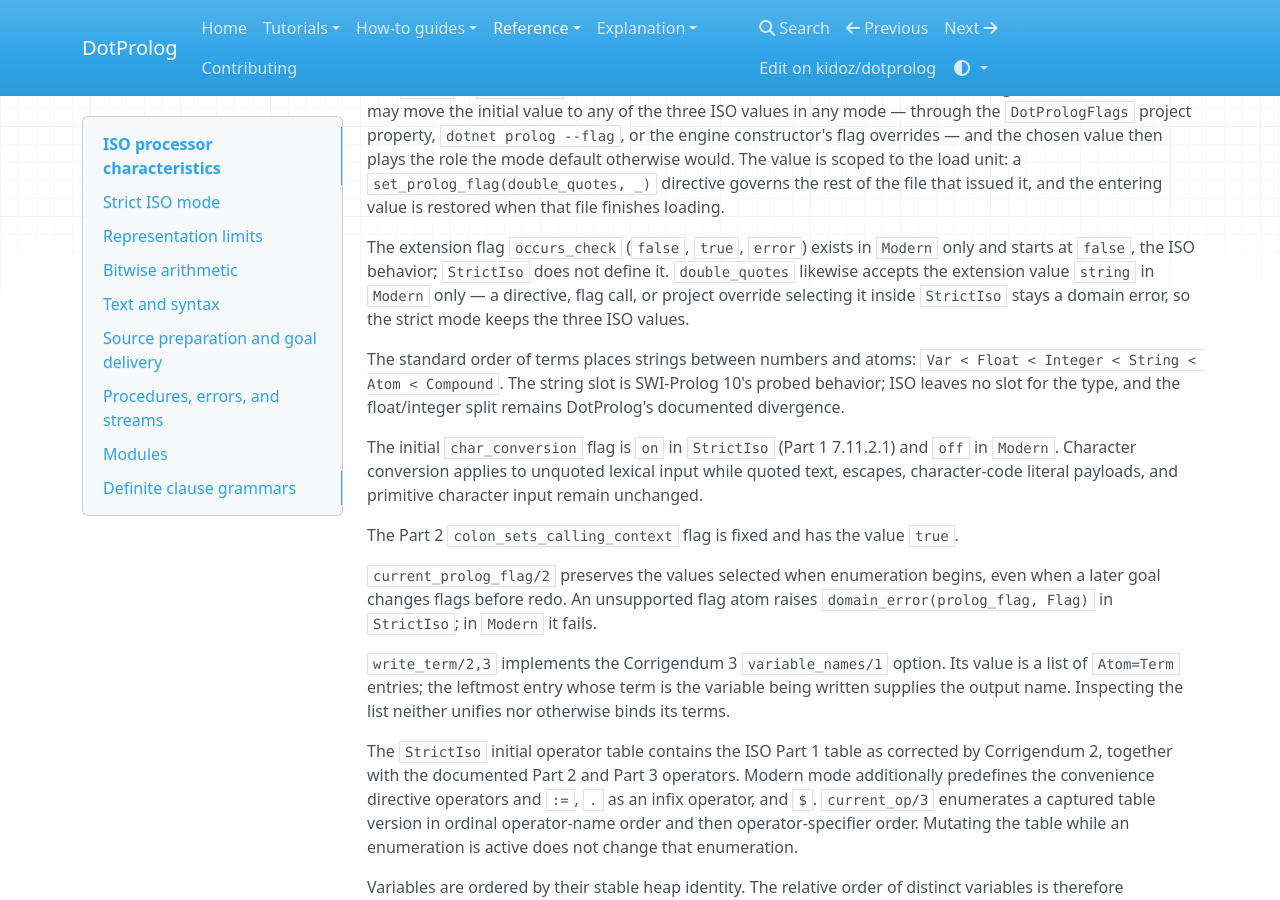
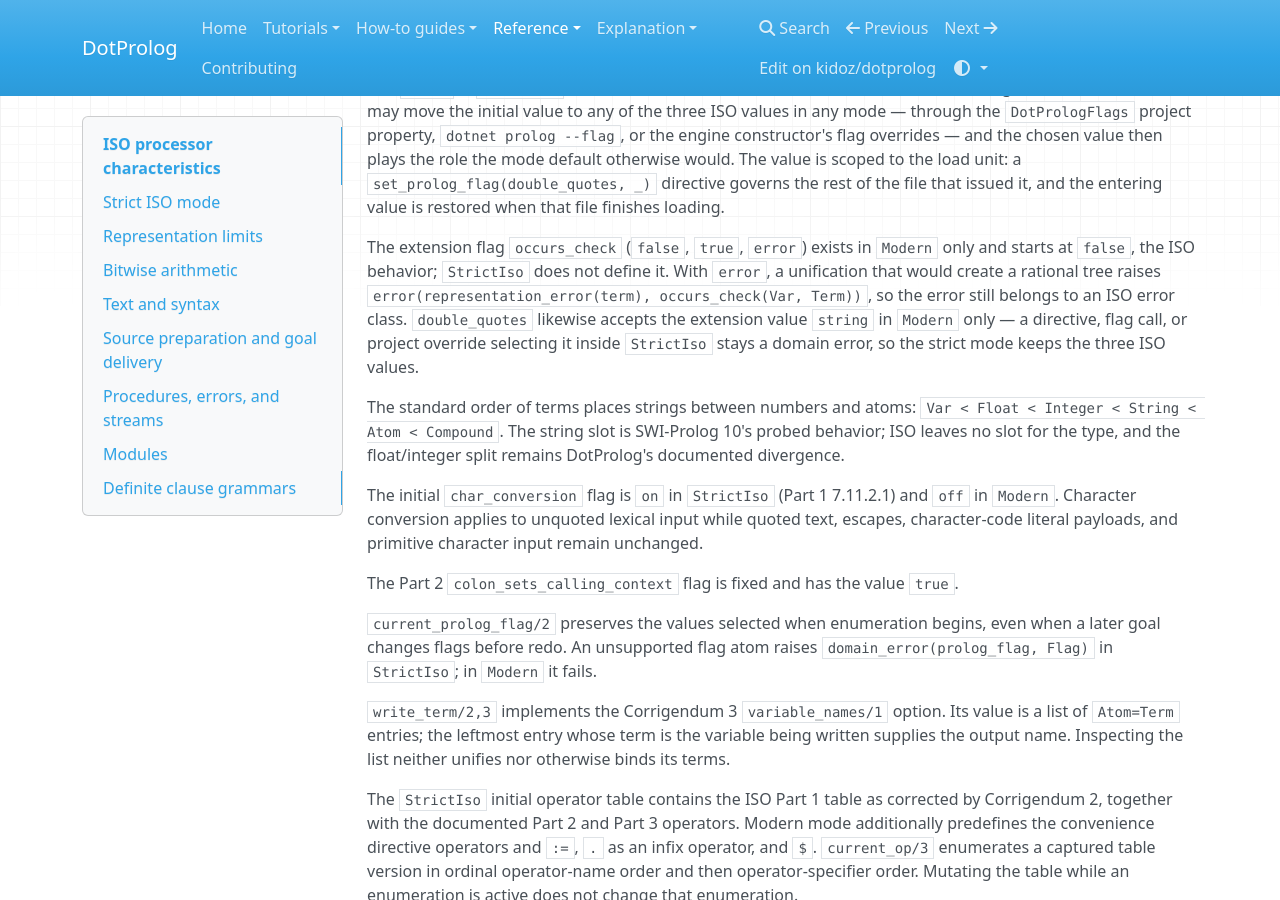
Before and after one commit to kidoz/dotprolog, an MkDocs documentation site: the page built from docs/reference/iso-processor-characteristics.md, in a window 1280 px wide and 900 px high, scrolled down 2156 px. Built offline with MkDocs 1.6.1, drawn with Linux system fonts in a browser that asks for light colours; nearby versions of some CDN libraries.

Commit message:
Describe the occurs_check flag's error term and its SWI difference

```diff
--- a/docs/reference/iso-processor-characteristics.md
+++ b/docs/reference/iso-processor-characteristics.md
@@ -96,7 +96,9 @@ directive governs the rest of the file that issued it, and the entering value is
 that file finishes loading.
 
 The extension flag `occurs_check` (`false`, `true`, `error`) exists in `Modern` only and starts at
-`false`, the ISO behavior; `StrictIso` does not define it. `double_quotes` likewise accepts the
+`false`, the ISO behavior; `StrictIso` does not define it. With `error`, a unification that would
+create a rational tree raises `error(representation_error(term), occurs_check(Var, Term))`, so the
+error still belongs to an ISO error class. `double_quotes` likewise accepts the
 extension value `string` in `Modern` only — a directive, flag call, or project override selecting
 it inside `StrictIso` stays a domain error, so the strict mode keeps the three ISO values.
 
```
Also changed, not shown: docs/reference/swi-compatibility.md (+1 -1 lines).
